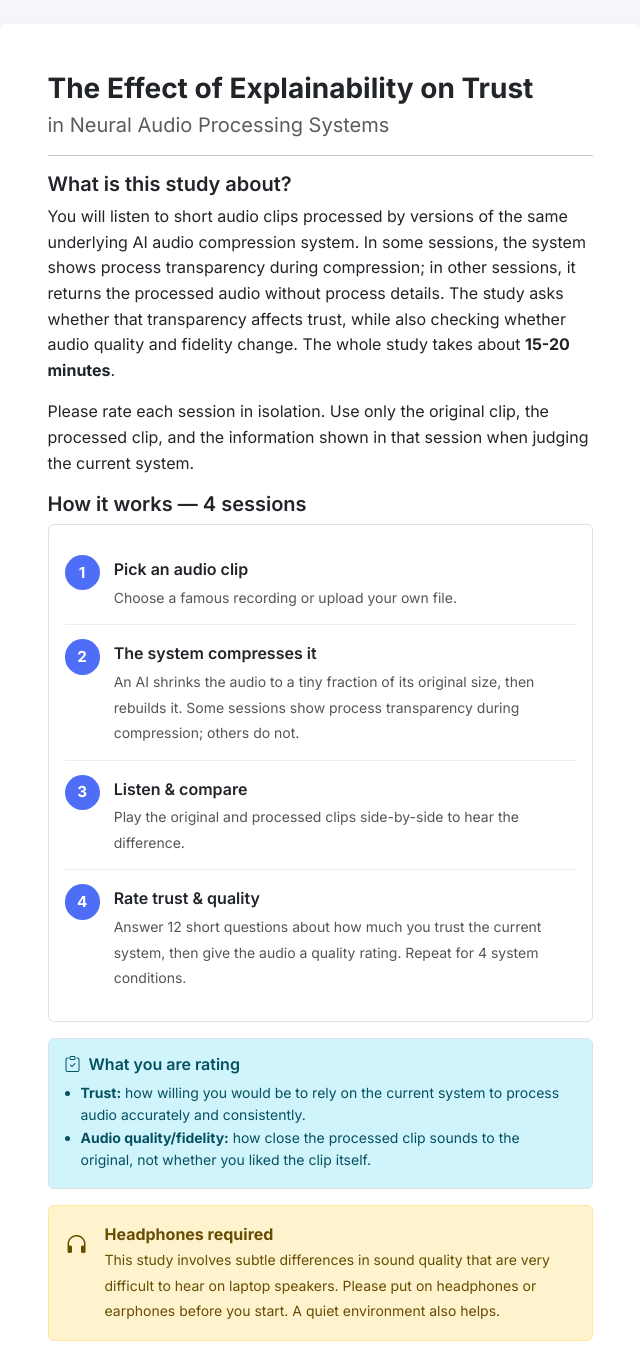
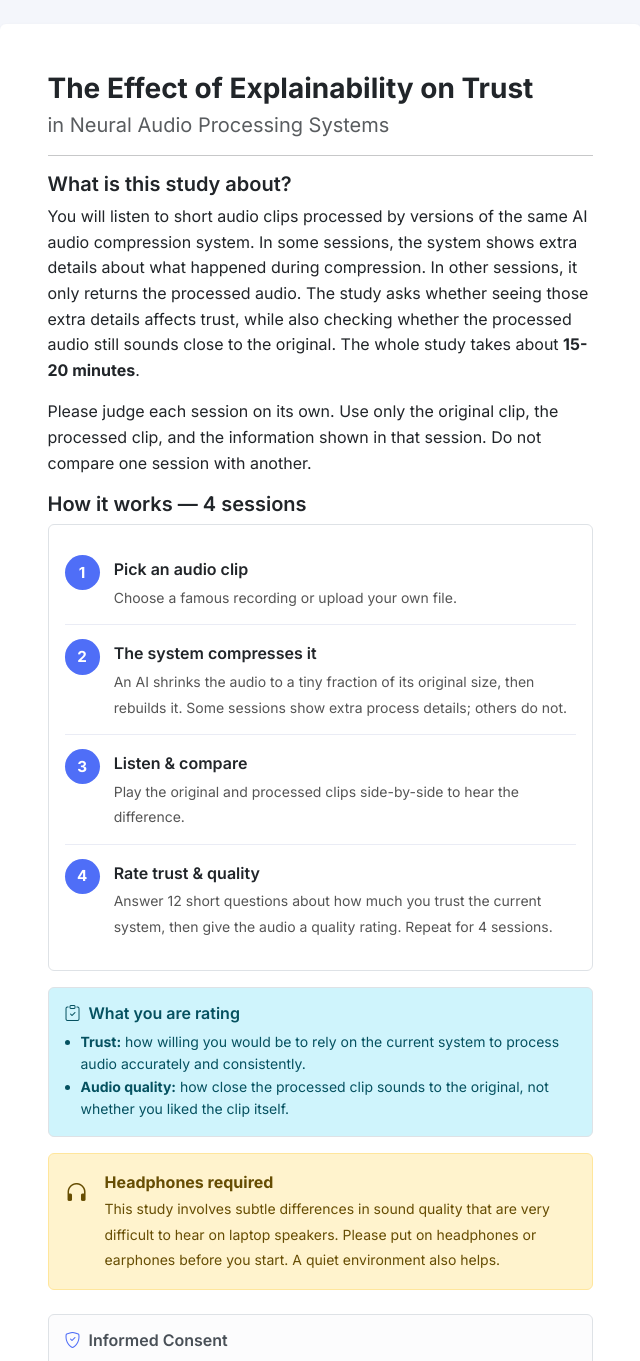
Before and after one commit to lewisite/audio-dissertation, a Flask app: page / in a window 1280 px wide. Shown: the part 58-1419 px from the top of the page, without its empty margins (320-960 px from the left). Run offline with Flask 3, Linux system fonts and the light colour scheme; some libraries are stand-ins or nearby versions.

Commit message:
Simplify participant-facing survey language

```diff
--- a/static/js/survey.js
+++ b/static/js/survey.js
@@ -252,30 +252,28 @@
 
   if (codec === 'A') {
     if (badgeEl) {
-      badgeEl.textContent  = 'You are using: System Alpha - Process Transparency Shown';
+      badgeEl.textContent  = 'You are using: System Alpha - Process Details Shown';
       badgeEl.className    = 'badge px-3 py-1 bg-success';
       badgeEl.style.fontSize = '0.9rem';
     }
     if (noteEl) {
       noteEl.innerHTML =
-        'This condition shows <strong>process transparency</strong> during ' +
-        'compression. It provides information about what changed during ' +
-        'compression, including quality estimates, residual audio, ' +
-        'visualizations, and a plain-language summary. Use that information, ' +
-        'along with what you hear, when rating this system.';
+        'This condition shows <strong>extra process details</strong> about ' +
+        'what happened during compression, including quality estimates, ' +
+        'residual audio, visualizations, and a plain-language summary. Use ' +
+        'that information, along with what you hear, when rating this system.';
     }
   } else {
     if (badgeEl) {
-      badgeEl.textContent  = 'You are using: System Beta - No Process Transparency';
+      badgeEl.textContent  = 'You are using: System Beta - No Process Details Shown';
       badgeEl.className    = 'badge px-3 py-1 bg-secondary';
       badgeEl.style.fontSize = '0.9rem';
     }
     if (noteEl) {
       noteEl.innerHTML =
-        'This condition returns the processed audio without process ' +
-        'transparency information. Use the original and processed clips, ' +
-        'along with the information shown in this session, when rating this ' +
-        'system.';
+        'This condition returns the processed audio without extra process ' +
+        'details. Use the original and processed clips, along with the ' +
+        'information shown in this session, when rating this system.';
     }
   }
 
--- a/templates/welcome.html
+++ b/templates/welcome.html
@@ -16,17 +16,17 @@
         <h5 class="fw-semibold mb-2">What is this study about?</h5>
         <p class="mb-3">
           You will listen to short audio clips processed by versions of the same
-          underlying AI audio compression system. In some sessions, the system
-          shows process transparency during compression; in other sessions, it
-          returns the processed audio without process details. The study asks
-          whether that transparency affects trust, while also checking whether
-          audio quality and fidelity change. The whole study takes about
+          AI audio compression system. In some sessions, the system shows extra
+          details about what happened during compression. In other sessions, it
+          only returns the processed audio. The study asks whether seeing those
+          extra details affects trust, while also checking whether the processed
+          audio still sounds close to the original. The whole study takes about
           <strong>15-20 minutes</strong>.
         </p>
         <p class="mb-3">
-          Please rate each session in isolation. Use only the original clip, the
-          processed clip, and the information shown in that session when judging
-          the current system.
+          Please judge each session on its own. Use only the original clip, the
+          processed clip, and the information shown in that session. Do not
+          compare one session with another.
         </p>
 
         <!-- 4-step how it works -->
@@ -44,7 +44,7 @@
             <div class="how-step-body">
               <strong>The system compresses it</strong>
               <span>An AI shrinks the audio to a tiny fraction of its original size, then rebuilds it.
-              Some sessions show process transparency during compression; others do not.</span>
+              Some sessions show extra process details; others do not.</span>
             </div>
           </div>
           <div class="how-step">
@@ -59,7 +59,7 @@
             <div class="how-step-body">
               <strong>Rate trust &amp; quality</strong>
               <span>Answer 12 short questions about how much you trust the current system,
-              then give the audio a quality rating. Repeat for 4 system conditions.</span>
+              then give the audio a quality rating. Repeat for 4 sessions.</span>
             </div>
           </div>
         </div>
@@ -70,7 +70,7 @@
           </h6>
           <ul class="small mb-0 ps-3">
             <li><strong>Trust:</strong> how willing you would be to rely on the current system to process audio accurately and consistently.</li>
-            <li><strong>Audio quality/fidelity:</strong> how close the processed clip sounds to the original, not whether you liked the clip itself.</li>
+            <li><strong>Audio quality:</strong> how close the processed clip sounds to the original, not whether you liked the clip itself.</li>
           </ul>
         </div>
 
```
Also changed, not shown: templates/audio_test.html (+26 -27 lines), templates/complete.html (+8 -7 lines).
